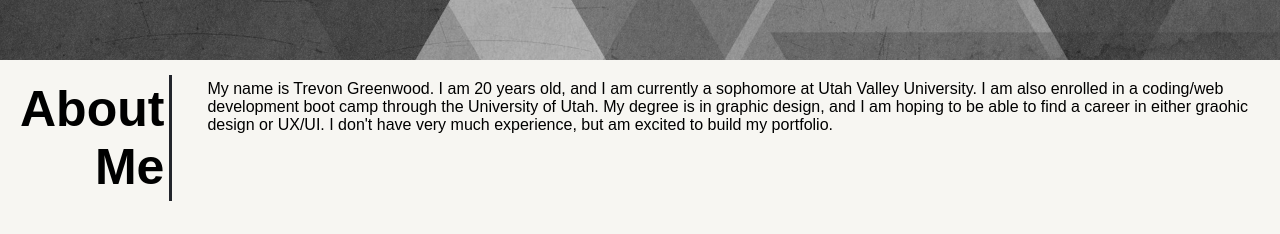
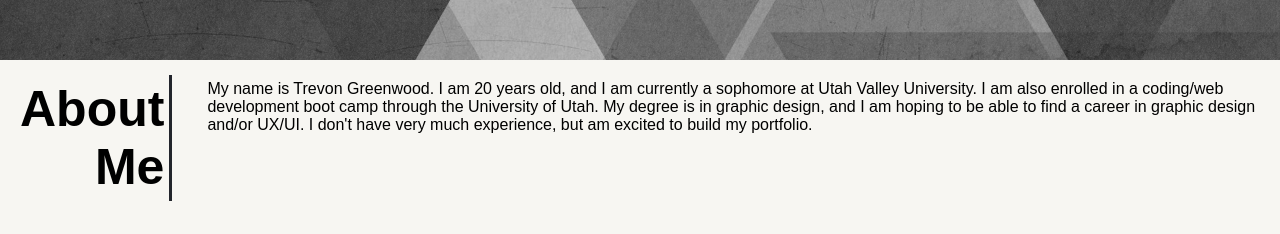
Before and after one commit to greenwoodtrevon/trevon-greenwood-portfolio, a plain HTML site: page index.html in a window 1280 px wide. Shown: the part 248-482 px from the top of the page. Drawn offline with Linux system fonts and the light colour scheme.

Commit message:
fixed typos and made readme

```diff
--- a/index.html
+++ b/index.html
@@ -43,7 +43,7 @@
             old, and I am currently a sophomore at Utah Valley University.
             I am also enrolled in a coding/web development boot camp through
             the University of Utah. My degree is in graphic design, and I am
-            hoping to be able to find a career in either graohic design or UX/UI.
+            hoping to be able to find a career in graphic design and/or UX/UI.
             I don't have very much experience, but am excited to build
             my portfolio.
         </p>
```
Also changed, not shown: assets/screen-shot-1.png (added), assets/screen-shot.png (added), 1 other file.
